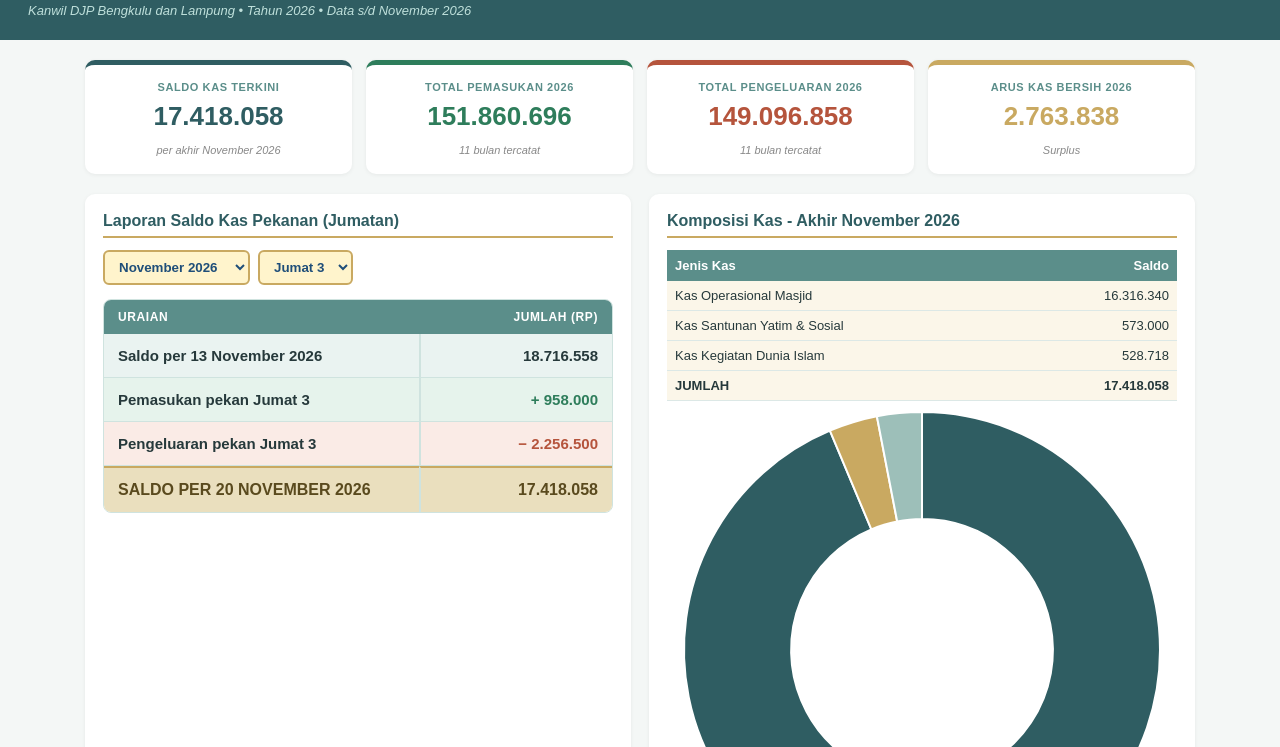
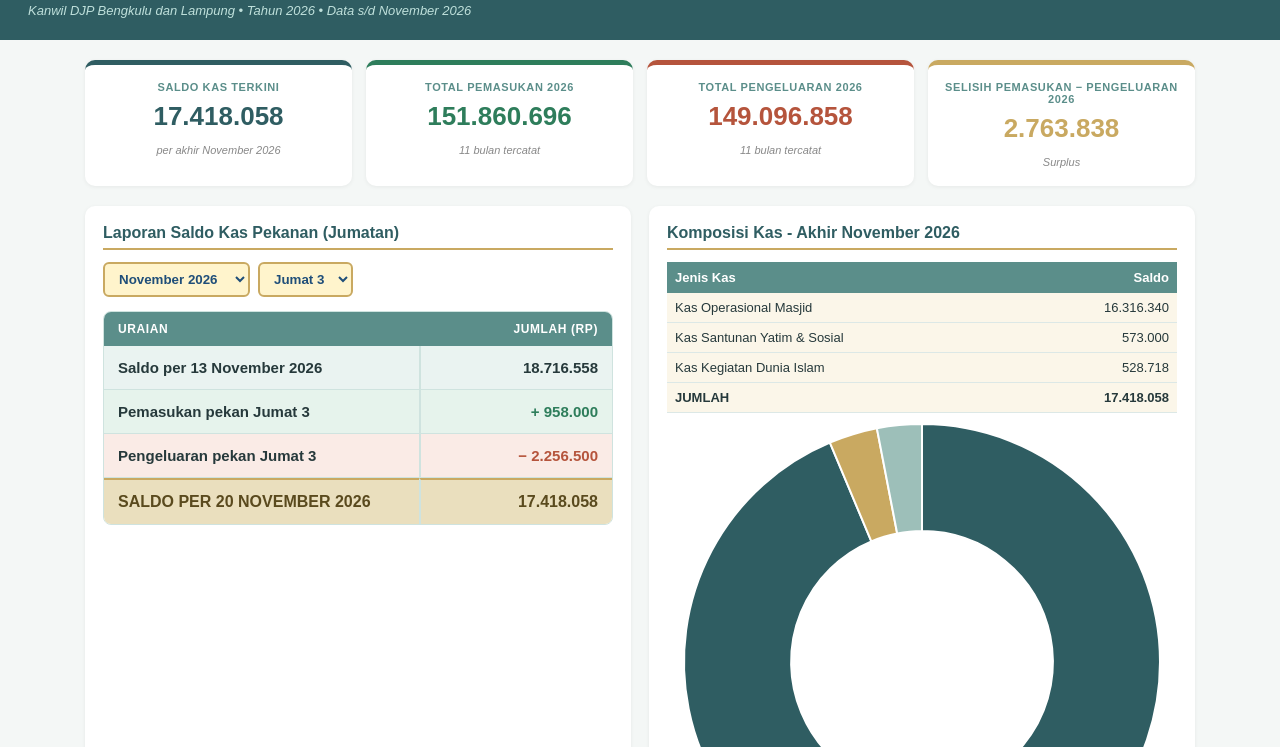
Before and after one commit to buyaghu/laporan-kas-masjid, a plain HTML site: page index.html in a window 1280 px wide. Shown: the part 53-800 px from the top of the page. Drawn offline with nearby package versions, Linux system fonts and the light colour scheme.

Commit message:
Ganti istilah Arus Kas Bersih menjadi Selisih Pemasukan - Pengeluaran
Co-Authored-By: Claude Sonnet 5.5 <noreply@anthropic.com>
Claude-Session: https://claude.ai/code/session_01JV5p9pw5692G95X9G7QFEj

```diff
--- a/index.html
+++ b/index.html
@@ -133,7 +133,7 @@ const cards = [
   ["SALDO KAS TERKINI", last.ak, "per akhir "+DATA.update, "#2F5D62"],
   ["TOTAL PEMASUKAN 2026", totIn, B.length+" bulan tercatat", "#2E7D5B"],
   ["TOTAL PENGELUARAN 2026", totOut, B.length+" bulan tercatat", "#B5543C"],
-  ["ARUS KAS BERSIH 2026", totIn-totOut, (totIn>=totOut?"Surplus":"Defisit"), "#C9A961"]];
+  ["SELISIH PEMASUKAN − PENGELUARAN 2026", totIn-totOut, (totIn>=totOut?"Surplus":"Defisit"), "#C9A961"]];
 document.getElementById("cards").innerHTML = cards.map(c =>
   `<div class="card" style="--c:${c[3]}"><small>${c[0]}</small><b>${rp(c[1]||0)}</b><i>${c[2]}</i></div>`).join("");
 
@@ -189,7 +189,7 @@ new Chart(chBar,{type:"bar",data:{labels:lbl,datasets:[
 
 // tabel bulanan
 document.getElementById("tbl").innerHTML =
-  `<thead><tr><th>Bulan</th><th>Saldo Awal</th><th>Pemasukan</th><th>Pengeluaran</th><th>Arus Bersih</th><th>Saldo Akhir</th></tr></thead><tbody>` +
+  `<thead><tr><th>Bulan</th><th>Saldo Awal</th><th>Pemasukan</th><th>Pengeluaran</th><th>Selisih</th><th>Saldo Akhir</th></tr></thead><tbody>` +
   B.map(x=>`<tr><td>${x.m}</td><td>${rp(x.sa)}</td><td class="in">${rp(x.in)}</td><td class="out">${rp(x.out)}</td>
     <td class="${x.in-x.out<0?'out':''}">${rp(x.in-x.out)}</td><td>${rp(x.ak)}</td></tr>`).join("") +
   `</tbody><tfoot><tr><td>TOTAL 2026</td><td>${rp(B[0]?B[0].sa:0)}</td><td>${rp(totIn)}</td><td>${rp(totOut)}</td><td>${rp(totIn-totOut)}</td><td>${rp(last.ak||0)}</td></tr></tfoot>`;
```
